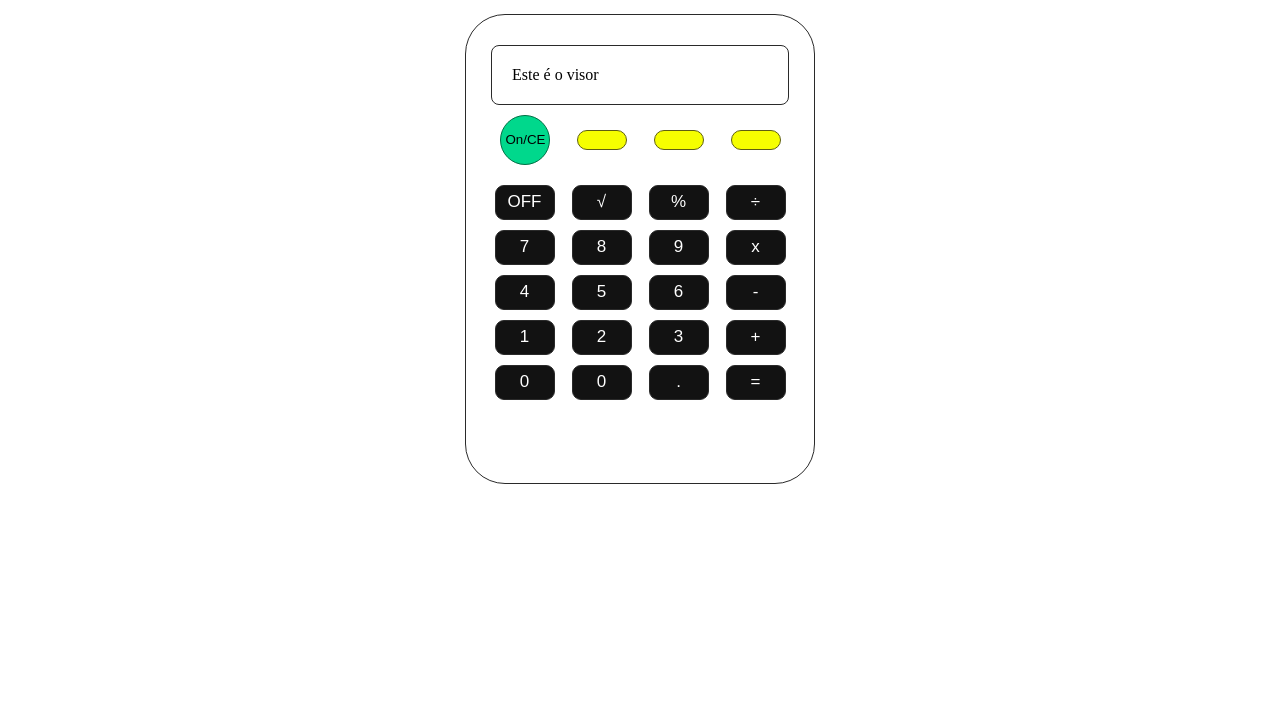
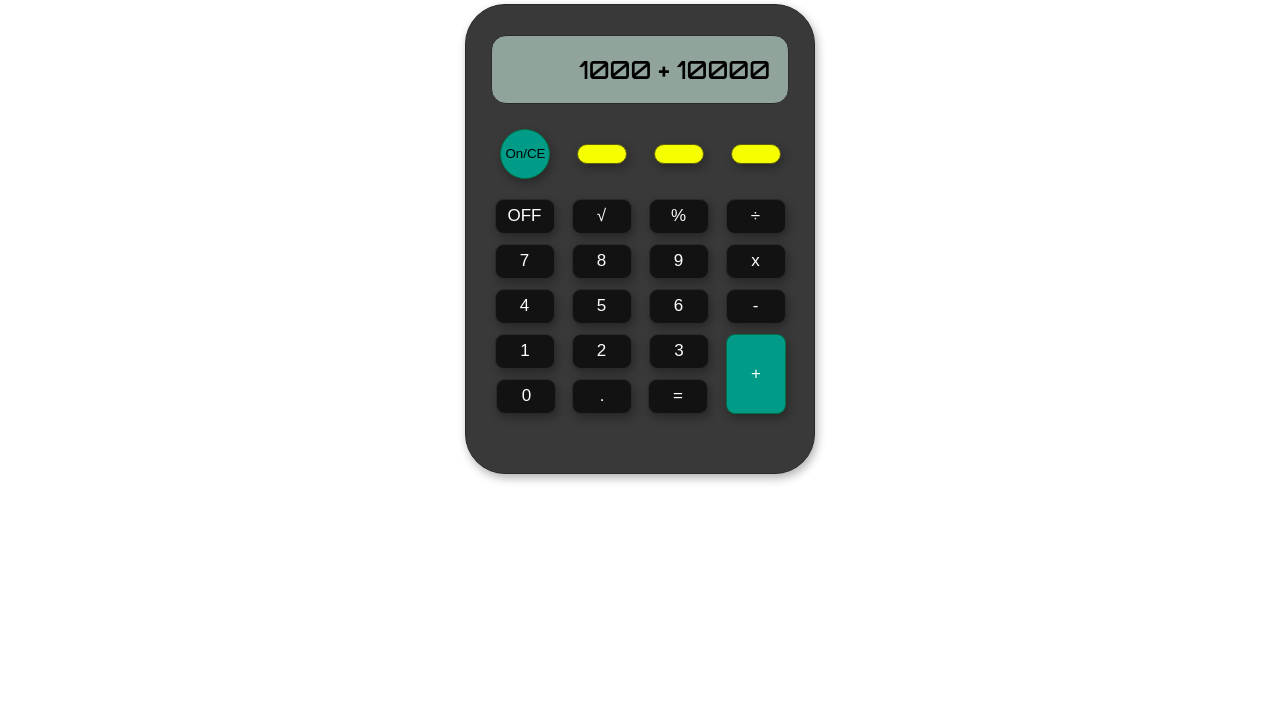
Before and after one commit to VictorBonifac10/calculadora, a plain HTML site: page index.html in a window 1280 px wide. Shown: the part 94-800 px from the top of the page. Drawn offline with nearby package versions, Linux system fonts and the light colour scheme.

Commit message:
Finalizacao do css e desenvolvimento do script

```diff
--- a/css/style.css
+++ b/css/style.css
@@ -1,26 +1,38 @@
-*{
+@import url('https://fonts.googleapis.com/css2?family=Orbitron:wght@400..900&display=swap');
+@import url('https://fonts.googleapis.com/css2?family=Open+Sans:ital,wght@0,300..800;1,300..800&display=swap');
+
+* {
     margin: 0;
     padding: 0;
     box-sizing: border-box;
 }
 
-header{
+header {
     display: flex;
     align-items: center;
-    padding: 30px;
+    padding: 15px;
+    font-family: "Open Sans", sans-serif;
+    box-shadow: 1px 2px 5px rgba(0, 0, 0, 0.3);
+    margin-bottom: 20px;
 }
 
-#logo{
+#logo {
     width: 40px;
 }
 
-#name{
+#name {
     margin-left: 15px;
     font-size: 25px;
+    font-weight: 800;
     font-style: italic;
+    color: #666666;
 }
 
-#principal{
+span {
+    color: rgb(0, 156, 136);
+}
+
+#principal {
     display: block;
     margin: 0 auto;
     padding: 20px;
@@ -29,57 +41,62 @@ header{
     width: 350px;
     height: 470px;
     margin-bottom: 50px;
+    background: rgb(57, 57, 57);
+    box-shadow: 2px 4px 10px rgba(0, 0, 0, 0.3);
 }
 
-#visor{
-    margin: 10px 5px 10px 5px;
-    padding: 20px;
+#visor {
+    margin: 10px 5px 25px 5px;
+    padding: 18px;
     border: 1px solid #2a2a2a;
-    border-radius: 8px;
+    border-radius: 15px;
+    background: rgb(145, 164, 156);
+    display: flex;
+    justify-content: flex-end;
+    font-size: 25px;
+    font-family: "Orbitron", sans-serif;
+    font-weight: 500;
 }
 
-#teclado{
+#teclado {
     margin: 10px 0px;
 }
 
-#box-one{
+#box-one {
     display: flex;
     justify-content: space-around;
-    margin-bottom:10px;
+    margin-bottom: 20px;
+    align-items: center;
 }
 
-.box-btn{
+.box-btn {
     display: flex;
     justify-content: space-around;
     margin-bottom: 10px;
 }
 
-#box-one{
-        display: flex;
-        align-items: center;
-        margin-bottom: 20px ;
-}
-
-#on-ce{
+#on-ce {
     width: 50px;
     height: 50px;
     padding: 5px;
     border-radius: 50px;
-    background: rgb(0, 216, 140);
+    background: rgb(0, 156, 136);
     border: 0.5px solid rgb(0, 111, 68);
     cursor: pointer;
+    box-shadow: 2px 4px 10px rgba(0, 0, 0, 0.3);
 }
 
-.yellow-btn{
+.yellow-btn {
     width: 50px;
     height: 20px;
     border-radius: 30px;
     background: rgb(246, 255, 0);
     border: 0.5px solid rgb(95, 95, 18);
     cursor: pointer;
+    box-shadow: 2px 4px 10px rgba(0, 0, 0, 0.3);
 }
 
-.btn-comum{
+.btn-comum {
     width: 60px;
     height: 35px;
     border-radius: 9px;
@@ -88,4 +105,59 @@ header{
     cursor: pointer;
     color: #fff;
     background: #121212;
+    box-shadow: 2px 4px 10px rgba(0, 0, 0, 0.3);
 }
+
+.btn-comum:active, .yellow-btn:active, #on-ce:active{
+  transform: scale(0.90); /* efeito de "pressionado" */
+  box-shadow: 0 2px 5px rgba(0,0,0,0.2);
+}
+
+#position-btn {
+    display: flex;
+    max-height: 45px;
+}
+
+.box-five {
+    max-height: 50px;
+}
+
+.position {
+    margin-left: 10px;
+}
+
+.um {
+    margin-left: 9px;
+}
+
+.dois {
+    margin-left: 16.5px;
+}
+
+.tres {
+    margin-left: 17.5px;
+}
+
+.zero {
+    margin-left: 7.5px;
+}
+
+.ponto {
+    margin-left: 10px;
+}
+
+.igual {
+    margin-left: 10px;
+}
+
+.adicao {
+    height: 80px;
+    background: rgb(0, 156, 136);
+    border: 0.5px solid rgb(0, 111, 68);
+    margin-left: 17px;
+    box-shadow: 2px 4px 10px rgba(0, 0, 0, 0.3);
+}
+
+.box-six {
+    max-width: 225px;
+}
--- a/index.html
+++ b/index.html
@@ -11,13 +11,13 @@
 <body>
     <header id="top">
         <img src="./assets/img/logo.svg" alt="logo" id="logo">
-        <h1 id="name">CALCULATOR/DEV</h1>
+        <h1 id="name">CALCULATOR<span>/DEV</span></h1>
     </header>
 
     <main id="principal">
         <div id="body-calculator">
             <div id="visor">
-                <p>Este é o visor</p>
+                <p>1000 + 10000</p>
             </div>
             <div id="teclado">
                 <div id="box-one">
@@ -28,37 +28,40 @@
                 </div>
                 <div class="box-btn box-two">
                     <button class="btn-comum off">OFF</button>
-                    <button class="btn-comum raiz">√</button>
-                    <button class="btn-comum porcentagem">%</button>
-                    <button class="btn-comum divisao">÷</button>
+                    <button class="btn-comum raiz" onclick="operation()" value="√">√</button>
+                    <button class="btn-comum porcentagem" onclick="operation()" value="%">%</button>
+                    <button class="btn-comum divisao" onclick="operation()" value="/">÷</button>
                 </div>
                 <div class="box-btn box-three">
-                    <button class="btn-comum sete">7</button>
-                    <button class="btn-comum oito">8</button>
-                    <button class="btn-comum nove">9</button>
-                    <button class="btn-comum multiplicacao">x</button>
+                    <button class="btn-comum sete" onclick="operation()" value="7">7</button>
+                    <button class="btn-comum oito" onclick="operation()" value="8">8</button>
+                    <button class="btn-comum nove" onclick="operation()" value="9">9</button>
+                    <button class="btn-comum multiplicacao" onclick="operation()">x</button>
                 </div>
                 <div class="box-btn box-four">
-                    <button class="btn-comum quatro">4</button>
-                    <button class="btn-comum cinco">5</button>
-                    <button class="btn-comum seis">6</button>
-                    <button class="btn-comum subtracao">-</button>
+                    <button class="btn-comum quatro" onclick="operation()" value="4">4</button>
+                    <button class="btn-comum cinco" onclick="operation()" value="5">5</button>
+                    <button class="btn-comum seis" onclick="operation()" value="6">6</button>
+                    <button class="btn-comum subtracao" onclick="operation()" value="-">-</button>
                 </div>
-                <div class="box-btn box-five">
-                    <button class="btn-comum um">1</button>
-                    <button class="btn-comum dois">2</button>
-                    <button class="btn-comum tres">3</button>
-                    <button class="btn-comum adicao">+</button>
+                <div id="position-btn">
+
+                    <div class="box-btn box-five">
+                        <button class="btn-comum um position" onclick="operation()" value="1">1</button>
+                        <button class="btn-comum dois position" onclick="operation()" value="2">2</button>
+                        <button class="btn-comum tres position" onclick="operation()" value="3">3</button>
+                    </div>
+
+                    <button class="btn-comum adicao position" onclick="operation()">+</button>
                 </div>
-                <div class="box-btn box-five">
-                    <button class="btn-comum zero">0</button>
-                    <button class="btn-comum zero">0</button>
-                    <button class="btn-comum ponto">.</button>
-                    <button class="btn-comum igual">=</button>
+                <div class="box-btn box-six">
+                    <button class="btn-comum zero" onclick="operation()" value="0">0</button>
+                    <button class="btn-comum ponto" onclick="operation()" value=".">.</button>
+                    <button class="btn-comum igual" onclick="operation()" value="=">=</button>
                 </div>
             </div>
         </div>
     </main>
-
 </body>
+<script src="./js/script.js"></script>
 </html>
--- a/js/script.js
+++ b/js/script.js
@@ -0,0 +1,23 @@
+//numeros
+
+const number1 = document.querySelector(".um").value
+const number2 = document.querySelector(".dois").value
+const number3 = document.querySelector(".tres").value
+const number4 = document.querySelector(".quatro").value
+const number5 = document.querySelector(".cinco").value
+const number6 = document.querySelector(".seis").value
+const number7 = document.querySelector(".sete").value
+const number8 = document.querySelector(".oito").value
+const number9 = document.querySelector(".nove").value
+const number0 = document.querySelector(".zero").value
+
+//operadores
+
+const btnAdicao = document.querySelector(".adicao").value
+const btnSubtracao = document.querySelector(".subtracao").value
+const btnDivisao = document.querySelector(".divisao").value
+const btnMultiplicao = document.querySelector(".multiplicacao").value
+
+function operation() {
+
+}
```
